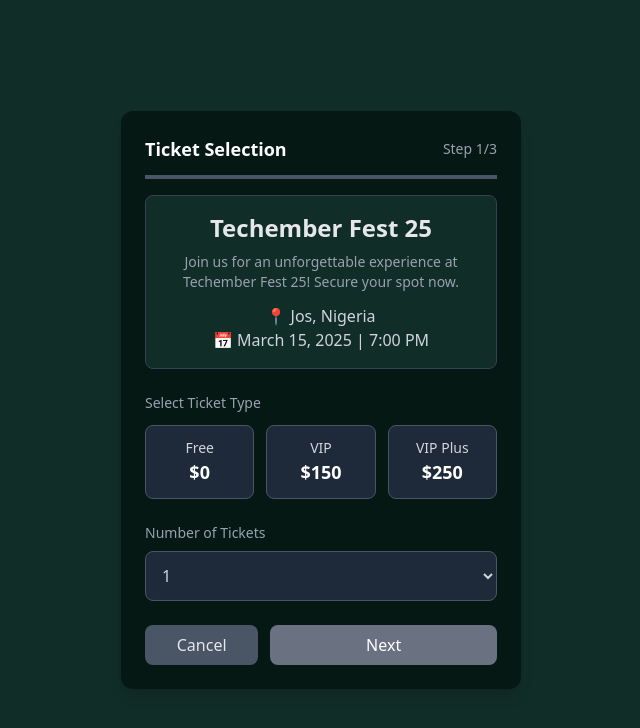
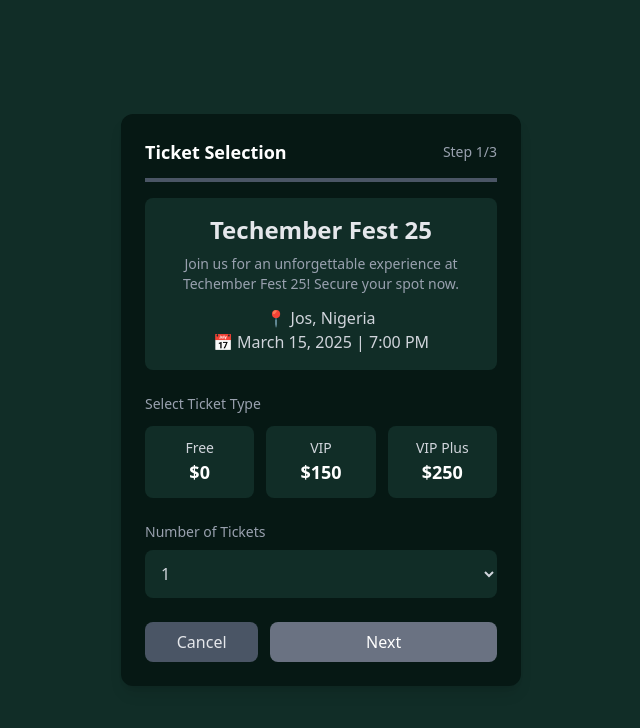
Before and after one commit to jayteemoney/ticket, a React (Vite) app: page / in a window 1280 px wide. Shown: the top 728 px of the page, without its empty margins (319-959 px from the left). Built offline with nearby package versions, Linux system fonts and the light colour scheme.

Commit message:
adjusted colors for buttons ft TicketSelection

```diff
--- a/src/components/TicketSelection.jsx
+++ b/src/components/TicketSelection.jsx
@@ -39,7 +39,7 @@ const TicketSelection = ({ formData, setFormData }) => {
         </div>
 
         {/* Event Details */}
-        <div className="bg-[#112d27] p-4 mt-4 rounded-lg border border-gray-700">
+        <div className="bg-[#112d27] p-4 mt-4 rounded-lg">
           <h2 className="text-2xl font-bold text-center text-gray-200">Techember Fest 25</h2>
           <p className="text-sm text-gray-400 text-center mt-2">
             Join us for an unforgettable experience at Techember Fest 25! Secure your spot now.
@@ -54,8 +54,8 @@ const TicketSelection = ({ formData, setFormData }) => {
           {["Free", "VIP", "VIP Plus"].map((ticket) => (
             <button
               key={ticket}
-              className={`p-3 rounded-lg border cursor-pointer ${
-                selectedTicket === ticket ? "border-blue-500 bg-blue-900" : "border-gray-600 bg-gray-800"
+              className={`p-3 rounded-lg  cursor-pointer ${
+                selectedTicket === ticket ? " bg-green-900" : " bg-[#112d27]"
               }`}
               onClick={() => handleTicketSelection(ticket)}
             >
@@ -70,7 +70,7 @@ const TicketSelection = ({ formData, setFormData }) => {
         {/* Ticket Quantity Selection */}
         <h3 className="mt-6 text-sm text-gray-400">Number of Tickets</h3>
         <select
-          className="w-full p-3 mt-2 rounded-lg bg-gray-800 border border-gray-600 text-gray-300"
+          className="w-full p-3 mt-2 rounded-lg bg-[#112d27] text-gray-300"
           value={ticketCount}
           onChange={(e) => setTicketCount(Number(e.target.value))}
         >
```
